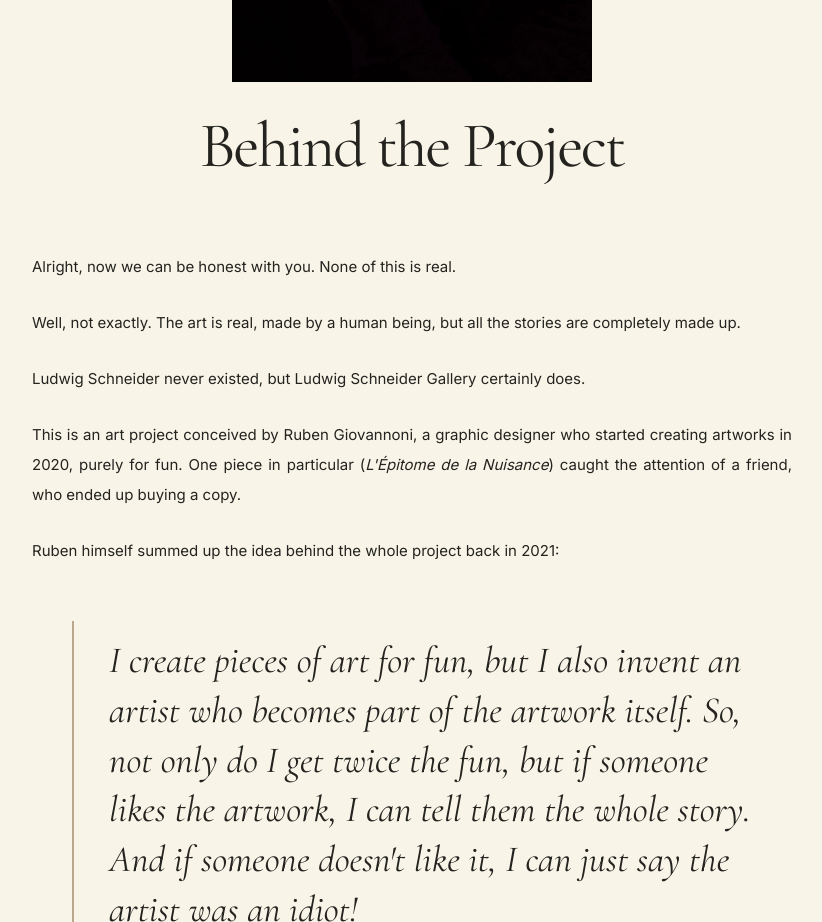
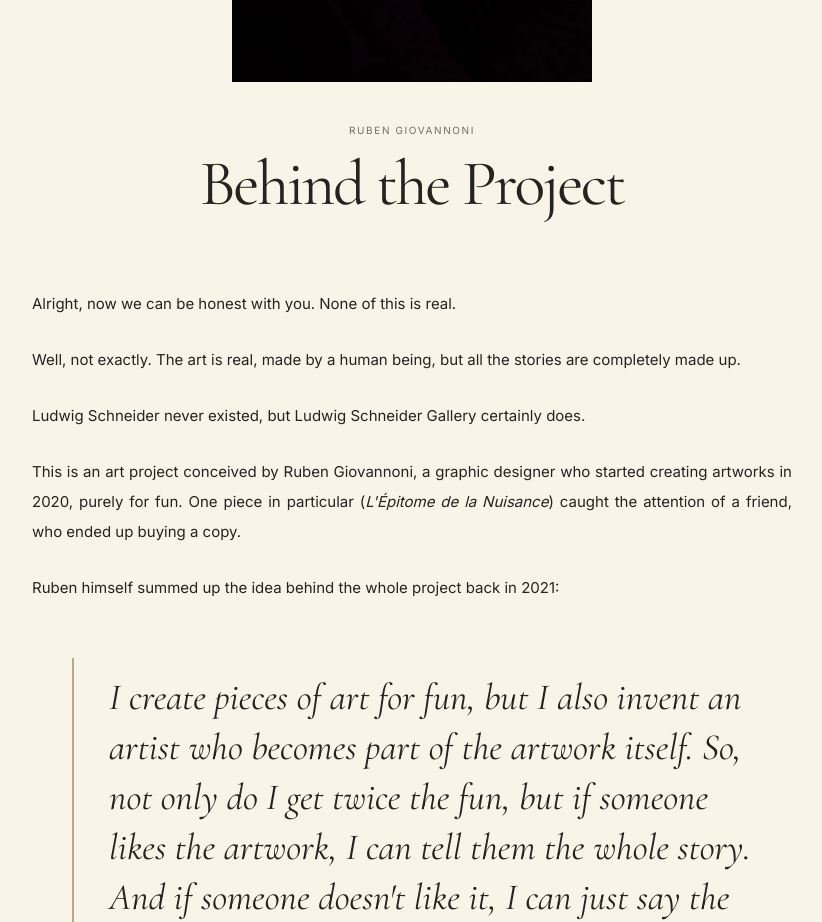
Before and after one commit to GiubenRova/ludwigschneidergallery, a plain HTML site: page about/index.html in a window 1280 px wide. Shown: the part 3083-4005 px from the top of the page, without its empty margins (228-1050 px from the left). Drawn offline with nearby package versions, Linux system fonts and the light colour scheme.

Commit message:
Add eyebrow paragraph for Ruben Giovannoni in about section

```diff
--- a/about/index.html
+++ b/about/index.html
@@ -147,6 +147,8 @@
     alt="Portrait of Ruben Giovannoni"
   >
      </div>
+    <p class="eyebrow">Ruben Giovannoni</p>
+
      <h2>Behind the Project</h2>
     </div>
 
```
